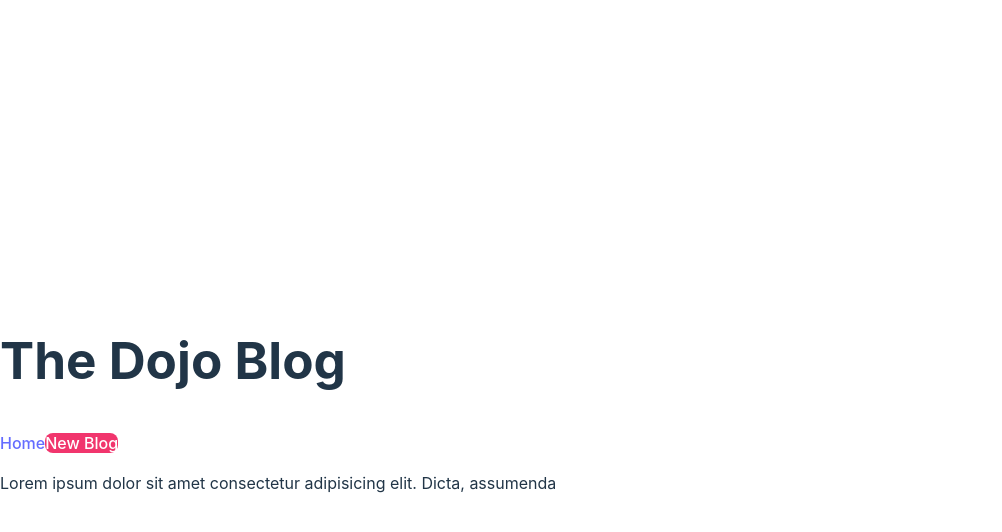
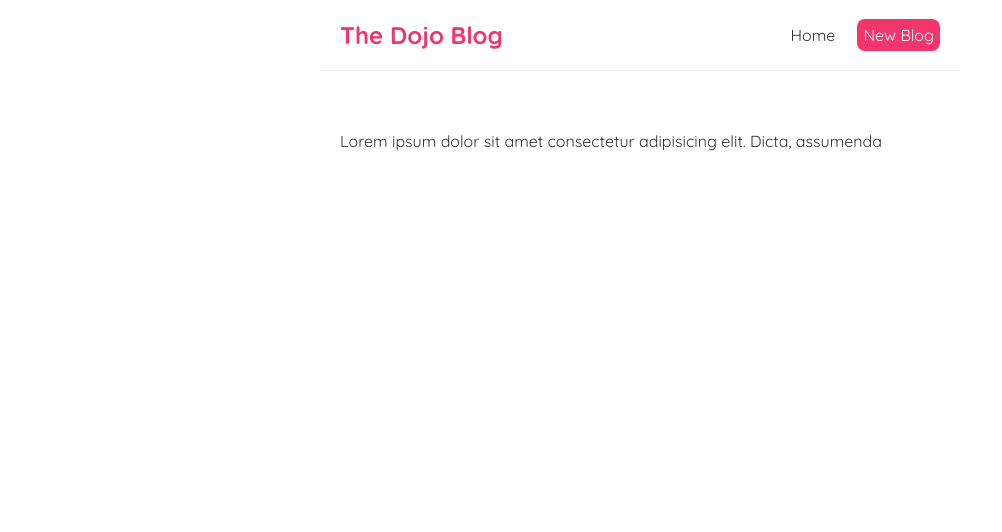
Before and after one commit to Erfanhosseini98/learn-react, a React (Vite) app: page / in a window 1280 px wide. Shown: the top 532 px of the page, without its empty margins (0-1002 px from the left). Built offline with nearby package versions, Linux system fonts and the light colour scheme.

Commit message:
style added for better view

```diff
--- a/src/index.css
+++ b/src/index.css
@@ -1,69 +1,35 @@
-:root {
-  font-family: Inter, system-ui, Avenir, Helvetica, Arial, sans-serif;
-  line-height: 1.5;
-  font-weight: 400;
+@import url('https://fonts.googleapis.com/css2?family=Quicksand:wght@300;400;500;600;700&display=swap');
 
-  color-scheme: light dark;
-  color: rgba(255, 255, 255, 0.87);
-  background-color: #242424;
-
-  font-synthesis: none;
-  text-rendering: optimizeLegibility;
-  -webkit-font-smoothing: antialiased;
-  -moz-osx-font-smoothing: grayscale;
-  -webkit-text-size-adjust: 100%;
+/* base styles */
+* {
+  margin: 0;
+  font-family: "Quicksand";
+  color: #333;
 }
-
-a {
-  font-weight: 500;
-  color: #646cff;
-  text-decoration: inherit;
+.navbar {
+  padding: 20px;
+  display: flex;
+  align-items: center;
+  max-width: 600px;
+  margin: 0 auto;
+  border-bottom: 1px solid #f2f2f2;
 }
-a:hover {
-  color: #535bf2;
+.navbar h1 {
+  color: #f1356d;
 }
-
-body {
-  margin: 0;
-  display: flex;
-  place-items: center;
-  min-width: 320px;
-  min-height: 100vh;
+.navbar .links {
+  margin-left: auto;
 }
-
-h1 {
-  font-size: 3.2em;
-  line-height: 1.1;
+.navbar a {
+  margin-left: 16px;
+  text-decoration: none;
+  padding: 6px;
 }
-
-button {
-  border-radius: 8px;
-  border: 1px solid transparent;
-  padding: 0.6em 1.2em;
-  font-size: 1em;
-  font-weight: 500;
-  font-family: inherit;
-  background-color: #1a1a1a;
-  cursor: pointer;
-  transition: border-color 0.25s;
+.navbar a:hover {
+  color: #f1356d;
 }
-button:hover {
-  border-color: #646cff;
+.content {
+  max-width: 600px;
+  margin: 40px auto;
+  padding: 20px;
 }
-button:focus,
-button:focus-visible {
-  outline: 4px auto -webkit-focus-ring-color;
-}
-
-@media (prefers-color-scheme: light) {
-  :root {
-    color: #213547;
-    background-color: #ffffff;
-  }
-  a:hover {
-    color: #747bff;
-  }
-  button {
-    background-color: #f9f9f9;
-  }
-}
```
